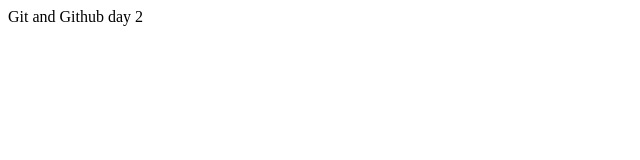
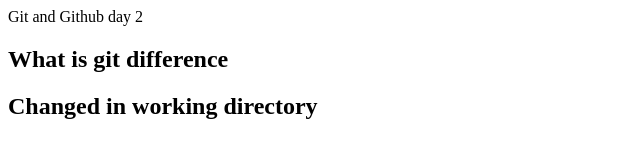
Before and after one commit to masum362/git-and-github-2, a plain HTML site: page index.html in a window 1280 px wide. Shown: the whole page, without its empty margins (0-640 px from the left). Drawn offline with Linux system fonts and the light colour scheme.

Commit message:
file changed

```diff
--- a/index.html
+++ b/index.html
@@ -7,5 +7,7 @@
 </head>
 <body>
     Git and Github day 2
+    <h2>What is git difference</h2>
+    <h2>Changed in working directory</h2>
 </body>
 </html>
```
Also changed, not shown: topics.txt (added), 1 other file.
